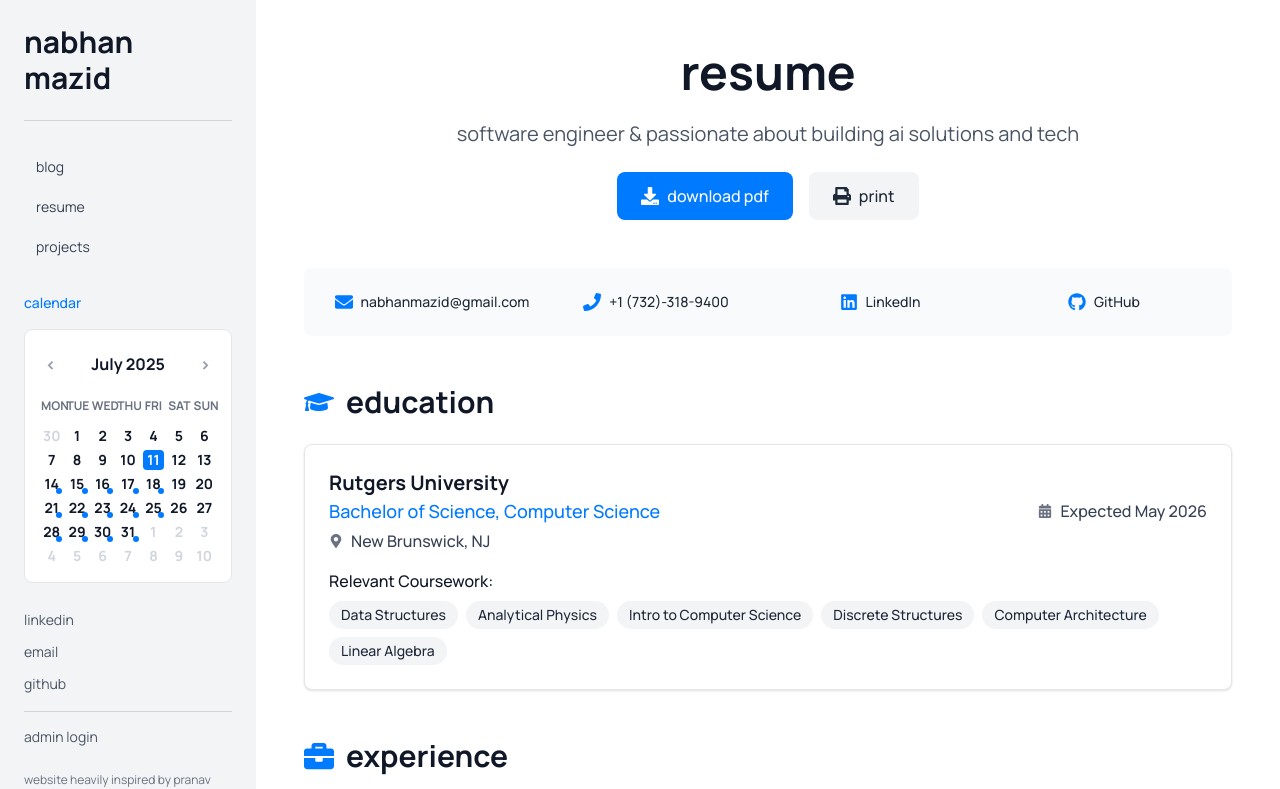
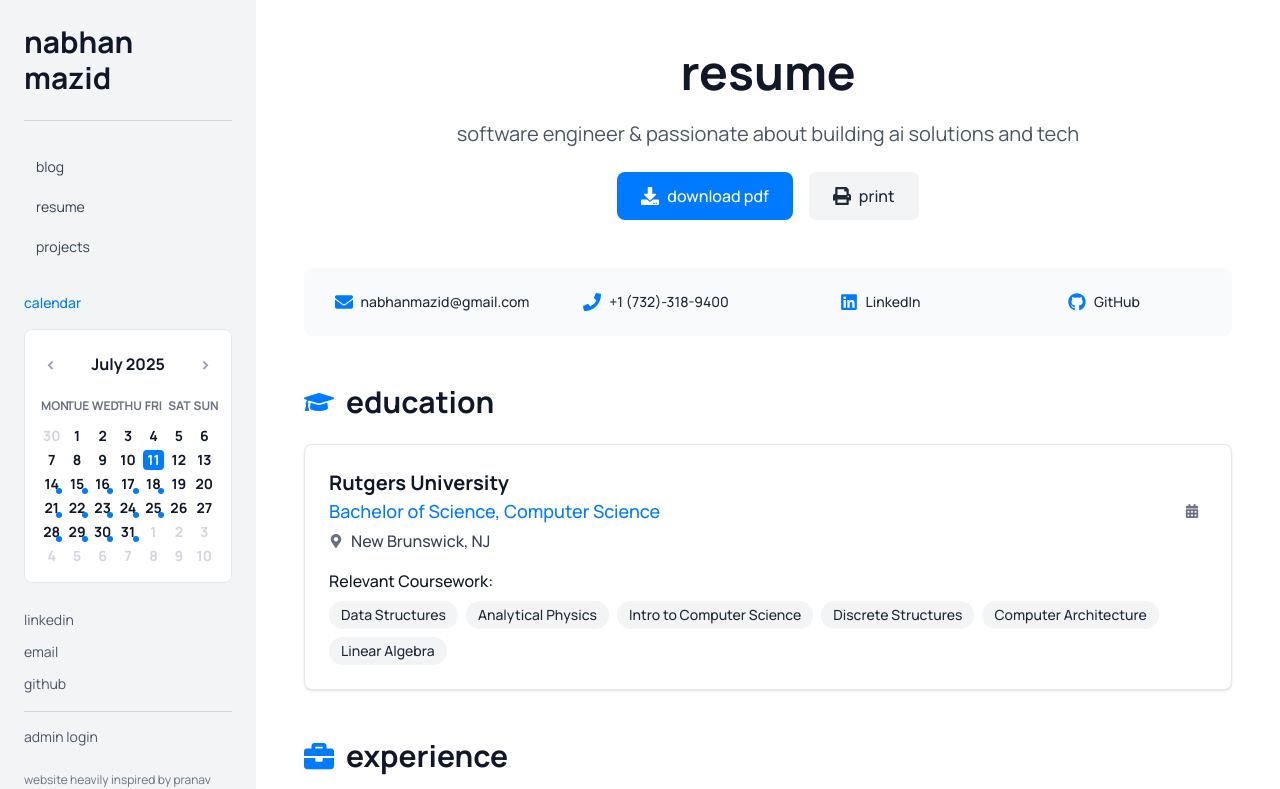
Before and after one commit to nmazid121/nabhan-mazid-portfolio, a Next.js app: page /resume in a window 1280 px wide. Shown: the top 789 px of the page. Built offline with nearby package versions, Linux system fonts and the light colour scheme.

Commit message:
Update ResumeSection.tsx

```diff
--- a/src/components/ResumeSection.tsx
+++ b/src/components/ResumeSection.tsx
@@ -254,7 +254,7 @@ const ResumeSection: React.FC = () => {
              <div className="text-right mt-2 lg:mt-0">
                <div className="flex items-center space-x-2 justify-end">
                  <FaCalendarAlt className="text-gray-500 text-sm" />
-                 <p className="text-gray-700 font-medium">Expected May 2026</p>
+                 <p className="text-gray-700 font-medium"></p>
                </div>
              </div>
            </div>
```
